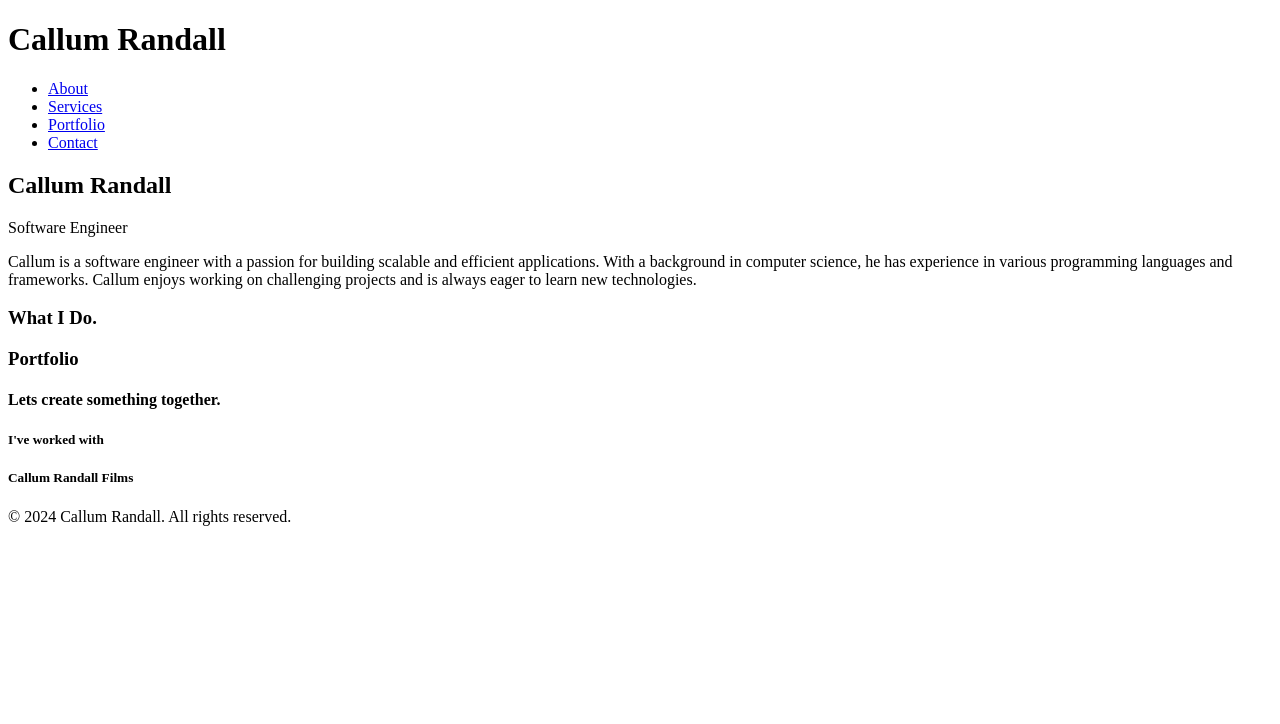
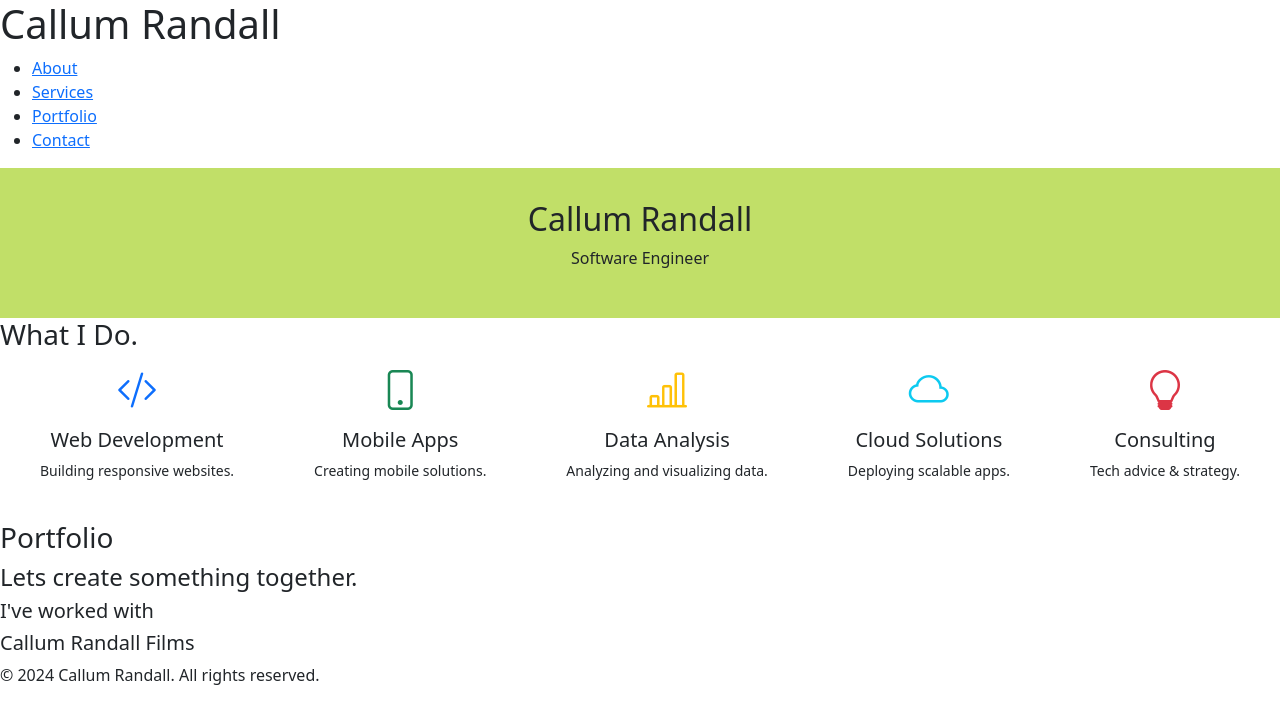
Before and after one commit to cal129/Portfolio, a plain HTML site: page index.html in a window 1280 px wide. Drawn offline with nearby package versions, Linux system fonts and the light colour scheme.

Commit message:
add style and what i do section

```diff
--- a/index.html
+++ b/index.html
@@ -4,6 +4,11 @@
     <meta charset="UTF-8">
     <meta name="viewport" content="width=device-width, initial-scale=1.0">
     <title>Callum Randall</title>
+    <!-- Bootstrap CSS -->
+    <link href="https://cdn.jsdelivr.net/npm/bootstrap@5.3.2/dist/css/bootstrap.min.css" rel="stylesheet">
+    <link rel="stylesheet" href="style/style.css">
+    <!-- Bootstrap Icons -->
+    <link rel="stylesheet" href="https://cdn.jsdelivr.net/npm/bootstrap-icons@1.10.5/font/bootstrap-icons.css">
 </head>
 <body>
 
@@ -22,13 +27,40 @@
     <section id="hero">
         <h2>Callum Randall</h2>
         <p>Software Engineer</p>
-        <p>Callum is a software engineer with a passion for building scalable and efficient applications. With a background in computer science, he has experience in various programming languages and frameworks. Callum enjoys working on challenging projects and is always eager to learn new technologies.</p>
-    </section>
+       </section>
+
 
     <section id="about">
         <h3>What I Do.</h3>
+        <div class="d-flex flex-wrap flex-lg-nowrap justify-content-between text-center" style="width:100vw;">
+            <div class="flex-fill mx-2 mb-4">
+                <i class="bi bi-code-slash fs-1 text-primary"></i>
+                <h5 class="mt-2">Web Development</h5>
+                <p class="small">Building responsive websites.</p>
+            </div>
+            <div class="flex-fill mx-2 mb-4">
+                <i class="bi bi-phone fs-1 text-success"></i>
+                <h5 class="mt-2">Mobile Apps</h5>
+                <p class="small">Creating mobile solutions.</p>
+            </div>
+            <div class="flex-fill mx-2 mb-4">
+                <i class="bi bi-bar-chart-line fs-1 text-warning"></i>
+                <h5 class="mt-2">Data Analysis</h5>
+                <p class="small">Analyzing and visualizing data.</p>
+            </div>
+            <div class="flex-fill mx-2 mb-4">
+                <i class="bi bi-cloud fs-1 text-info"></i>
+                <h5 class="mt-2">Cloud Solutions</h5>
+                <p class="small">Deploying scalable apps.</p>
+            </div>
+            <div class="flex-fill mx-2 mb-4">
+                <i class="bi bi-lightbulb fs-1 text-danger"></i>
+                <h5 class="mt-2">Consulting</h5>
+                <p class="small">Tech advice & strategy.</p>
+            </div>
+        </div>
+    </section>
 
-    </section>
 
     <section id="portfolio">
         <h3>Portfolio</h3>
--- /dev/null
+++ b/style/style.css
@@ -0,0 +1,10 @@
+
+#hero {
+    background-color: #c1df68;
+    width: 100vw;
+    min-height: 100px;
+    margin-left: calc(-50vw + 50%);
+    margin-right: calc(-50vw + 50%);
+    padding: 2rem 0;
+    text-align: center;
+}
```
